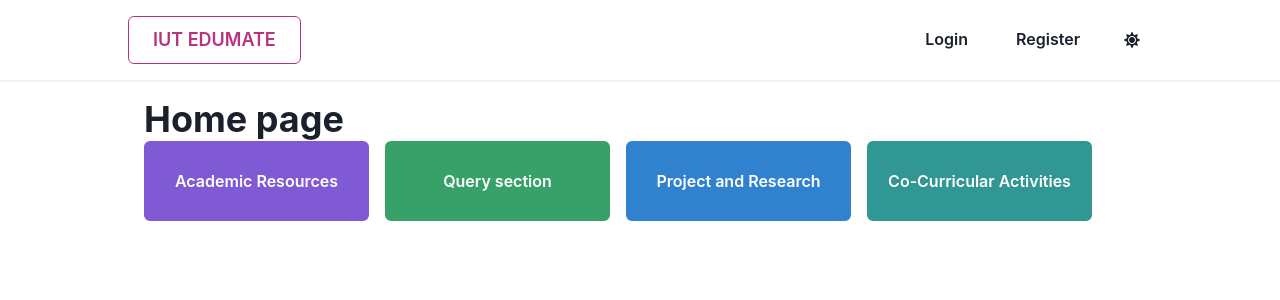
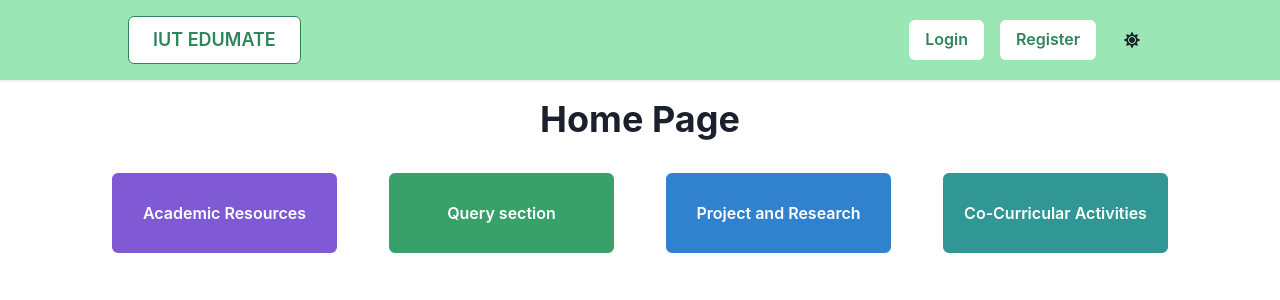
Before and after one commit to SHresTho12/iut_edumate, a React (Create React App) app: page / in a window 1280 px wide. Shown: the top 300 px of the page. Built offline with nearby package versions, Linux system fonts and the light colour scheme; no server answers.

Commit message:
some changes

```diff
--- a/src/components/Navbar.jsx
+++ b/src/components/Navbar.jsx
@@ -24,22 +24,26 @@ export function Navbar() {
       borderBottomColor={useColorModeValue('gray.100', 'gray.700')}
       mb={4}
       py={4}
+      bgColor='green.200'
     >
       <HStack
+
         justifyContent='flex-end'
         maxW='container.lg'
         mx='auto'
         spacing={4}
       >
-        <Navlink to='/' name='IUT EDUMATE' size='lg' />
+        <Navlink to='/' name='IUT EDUMATE' bgColor='white' colorScheme='green' size='lg' />
         <Spacer />
-        {!currentUSer && <Navlink to='/login' name='Login' />}
-        {!currentUSer && <Navlink to='/register' name='Register' />}
-        {currentUSer && <Navlink to='/profile' name='Profile' />}
+        {!currentUSer && <Navlink to='/login' name='Login' bgColor='white' colorScheme='green'/>}
+        {!currentUSer && <Navlink to='/register' name='Register' bgColor='white' colorScheme='green' />}
+        {currentUSer && <Navlink to='/profile' name='Profile' bgColor='white' colorScheme='green'/>}
         {currentUSer && (
           <Navlink
             to='/logout'
             name='Logout'
+            bgColor='white'
+            colorScheme='red'
             onClick={async e => {
               e.preventDefault()
               await logout()
--- a/src/pages/Homepage.jsx
+++ b/src/pages/Homepage.jsx
@@ -1,5 +1,5 @@
 import {
-  Stack,Badge,chakra,Code,Heading,List,ListItem,OrderedList,Tag,Text,Box,HStack,IconButton,Spacer,useColorMode,useColorModeValue,Grid, GridItem,Button,ButtonGroup
+ VStack, Stack,Badge,chakra,Code,Heading,List,ListItem,OrderedList,Tag,Text,Box,HStack,IconButton,Spacer,useColorMode,useColorModeValue,Grid, GridItem,Button,ButtonGroup
 } from '@chakra-ui/react'
 
 import React from 'react'
@@ -9,9 +9,20 @@ import { MdBuild , MdCall } from "react-icons/md"
 
 
 export default function Homepage() {
+
+    const myStyle={
+        backgroundImage:
+ "url('https://media.geeksforgeeks.org/wp-content/uploads/rk.png')",
+        height:'100vh',
+        marginTop:'-70px',
+        fontSize:'50px',
+        backgroundSize: 'cover',
+        backgroundRepeat: 'no-repeat',
+    };
   return (
-    <Layout>
-      <Heading>Home page</Heading>
+    <Layout >
+    <VStack spacing={8}>
+      <Heading >Home Page</Heading>
       {/* <Grid
   templateAreas={`"header header"
                   "nav main"
@@ -38,7 +49,8 @@ export default function Homepage() {
 </Grid> */}
 
 
-<Stack direction='row' spacing={4}>
+<Stack direction='row' gap ={7} spacing={6}>
+
 <Button colorScheme='purple'   size="md"
   height="80px"
   width="225px"
@@ -70,6 +82,7 @@ export default function Homepage() {
 
 
 </Stack>
+</VStack>
 
     </Layout>
 
```
Also changed, not shown: src/pages/img/iut.PNG (added).
